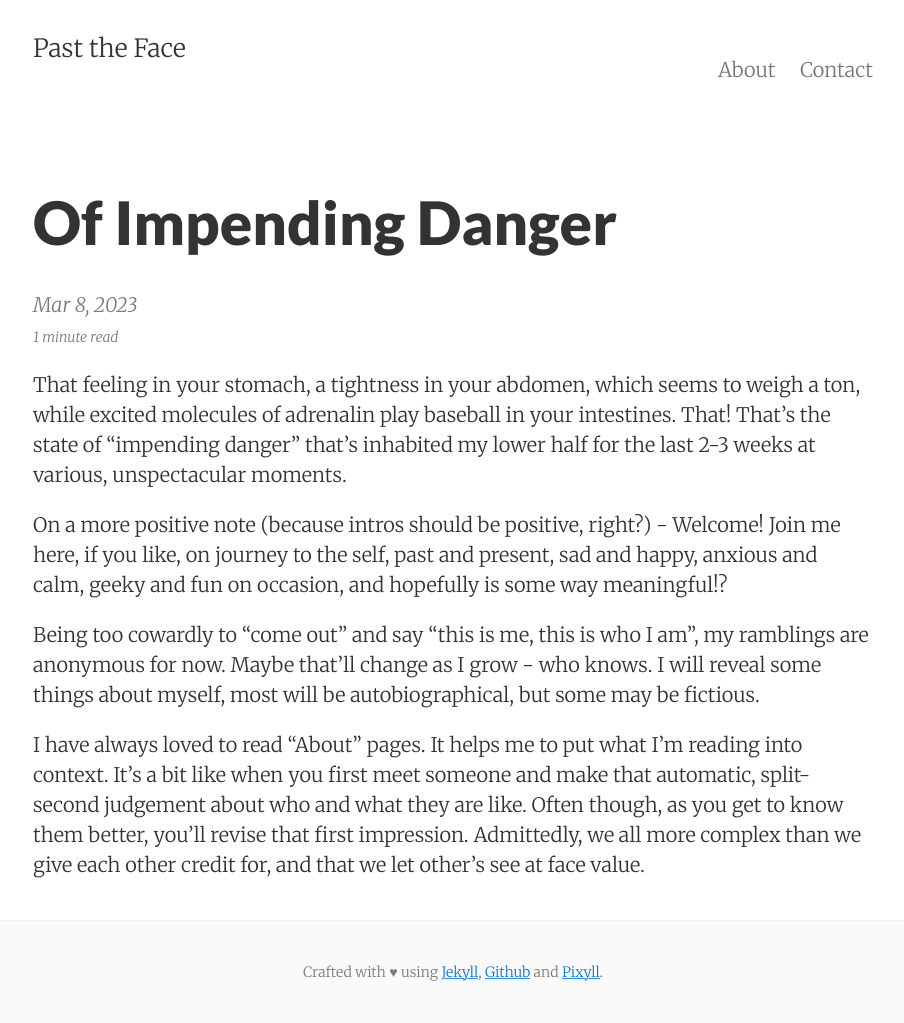
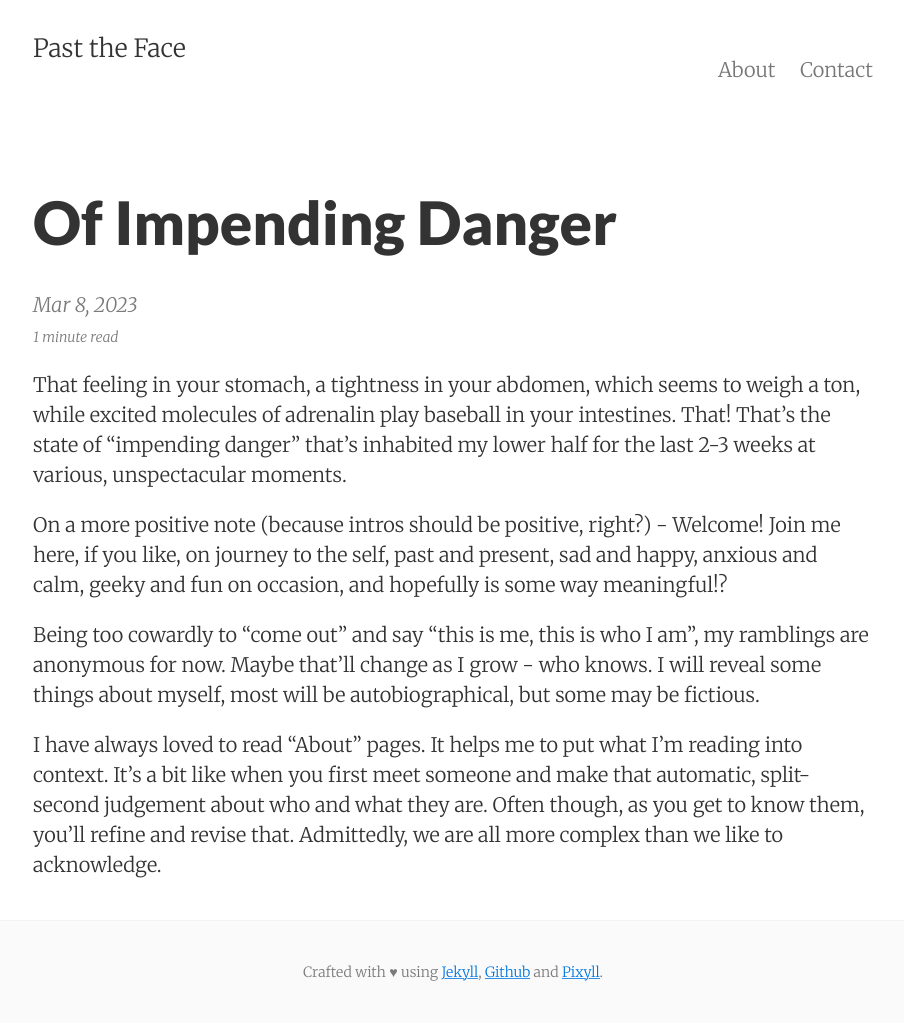
Before and after one commit to pasttheface/pasttheface.github.io, a Jekyll site: the page built from _posts/2023-03-08-of-impending-danger.markdown, in a window 1280 px wide. Shown: the whole page, without its empty margins (187-1091 px from the left). Built offline with Jekyll 4.4.1, drawn with Linux system fonts in a browser that asks for light colours; our own code applies the rules of GitHub Pages for plain Markdown files.

Commit message:
updated first post

```diff
--- a/_posts/2023-03-08-of-impending-danger.markdown
+++ b/_posts/2023-03-08-of-impending-danger.markdown
@@ -4,4 +4,4 @@ On a more positive note (because intros should be positive, right?) - Welcome! J
 
 Being too cowardly to "come out" and say "this is me, this is who I am", my ramblings are anonymous for now. Maybe that'll change as I grow - who knows. I will reveal some things about myself, most will be autobiographical, but some may be fictious.
 
-I have always loved to read "About" pages. It helps me to put what I'm reading into context. It's a bit like when you first meet someone and make that automatic, split-second judgement about who and what they are like. Often though, as you get to know them better, you'll revise that first impression. Admittedly, we all more complex than we give each other credit for, and that we let other's see at face value.
+I have always loved to read "About" pages. It helps me to put what I'm reading into context. It's a bit like when you first meet someone and make that automatic, split-second judgement about who and what they are. Often though, as you get to know them, you'll refine and revise that. Admittedly, we are all more complex than we like to acknowledge.
```
